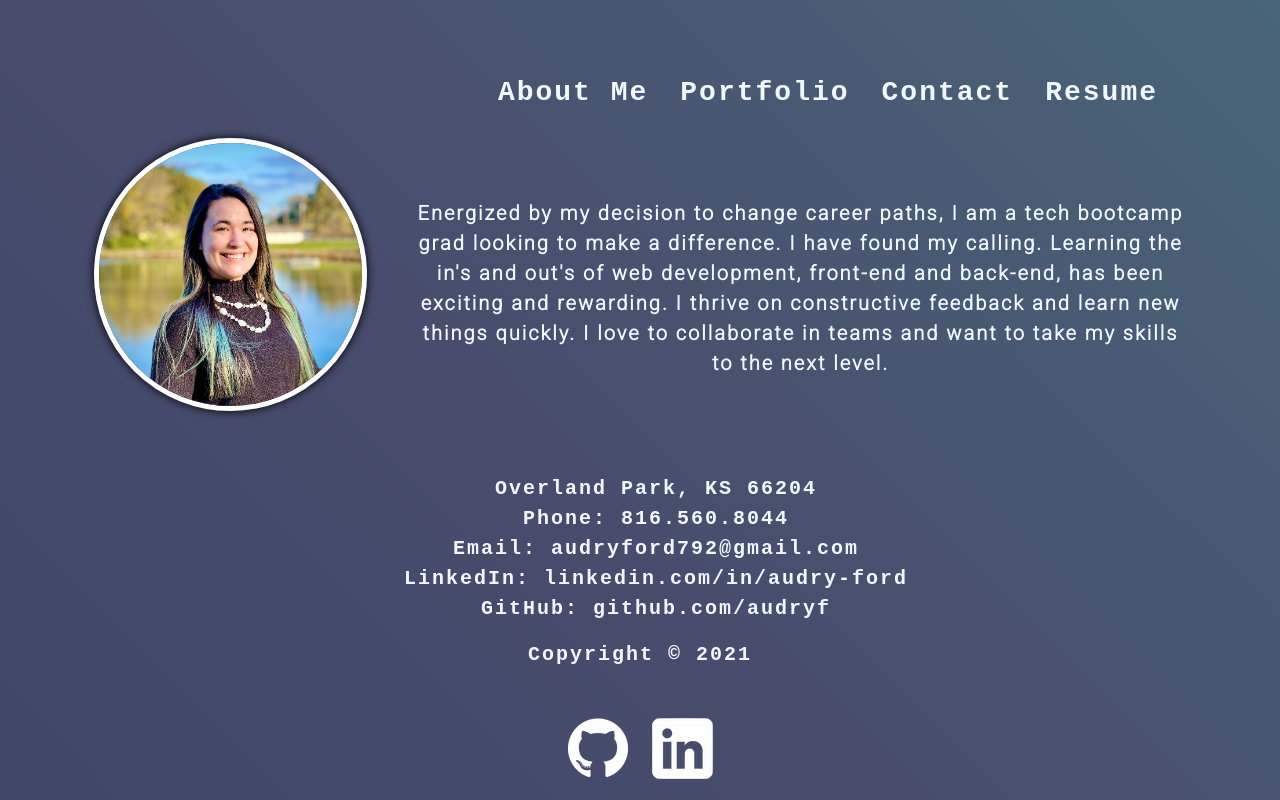
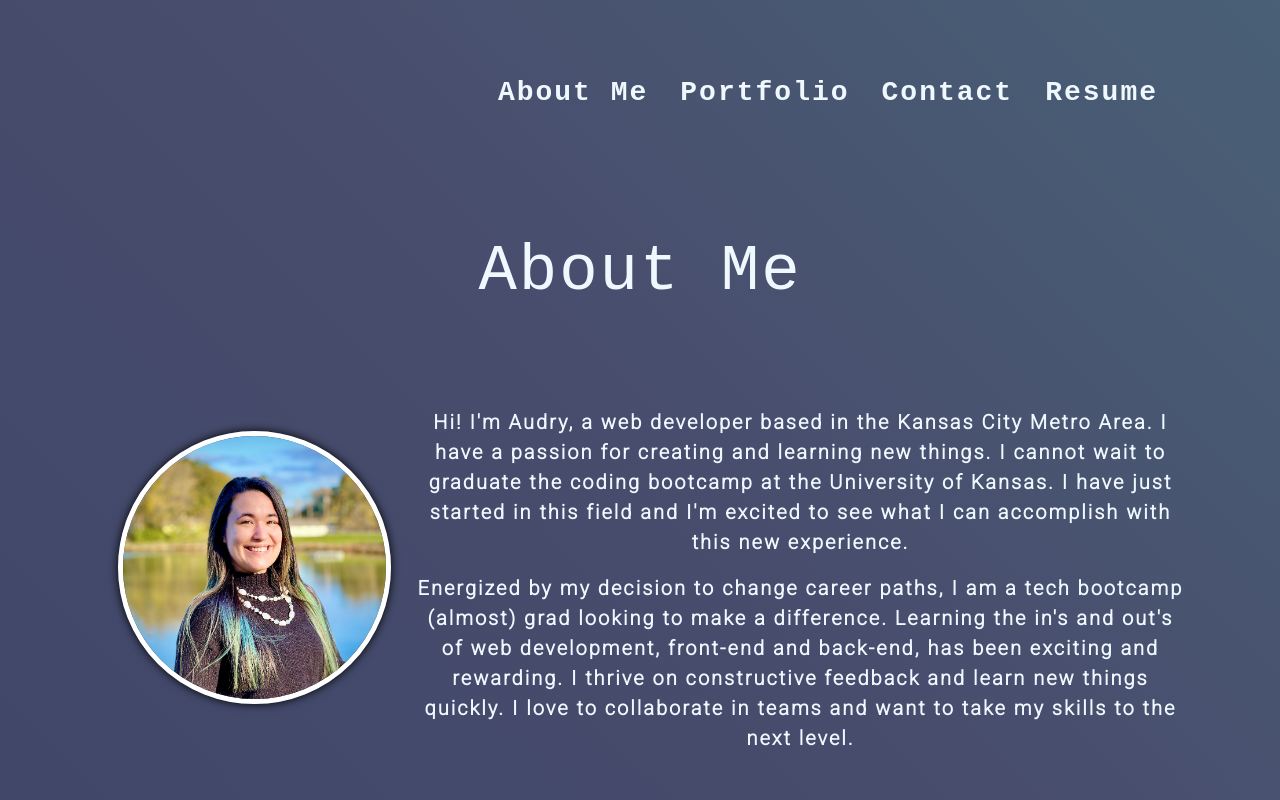
Before and after one commit to audryf/audrys-portfolio, a React (Create React App) app: page / in a window 1280 px wide. Shown: the part 240-1040 px from the top of the page. Built offline with nearby package versions, Linux system fonts and the light colour scheme.

Commit message:
update about me section

```diff
--- a/src/components/About/index.js
+++ b/src/components/About/index.js
@@ -6,9 +6,18 @@ function About() {
     return (
         <section className="container">
             <div>
-                <img id="headshot" className="me-5" src={headshot} alt="headshot of audry outside smiling wearing a black sweater and white beaded necklace" align="left"/>
+                <h1 className="row justify-content-center m-5 p-5 header-font display-3">About Me</h1>
+                <img id="headshot" className="m-4" src={headshot} alt="headshot of audry outside smiling wearing a black sweater and white beaded necklace" align="left" />
 
-                <p className="" align="center"><br/><br/>Energized by my decision to change career paths, I am a tech bootcamp grad looking to make a difference. I have found my calling. Learning the in's and out's of web development, front-end and back-end, has been exciting and rewarding. I thrive on constructive feedback and learn new things quickly. I love to collaborate in teams and want to take my skills to the next level.</p>
+                <div align="center">
+                    <p>
+                        Hi! I'm Audry, a web developer based in the Kansas City Metro Area. I have a passion for creating and learning new things. I cannot wait to graduate the coding bootcamp at the University of Kansas. I have just started in this field and I'm excited to see what I can accomplish with this new experience.
+                    </p>
+                    <p>
+                        Energized by my decision to change career paths, I am a tech bootcamp (almost) grad looking to make a difference. Learning the in's and out's of web development, front-end and back-end, has been exciting and rewarding. I thrive on constructive feedback and learn new things quickly. I love to collaborate in teams and want to take my skills to the next level.
+
+                    </p>
+                </div>
             </div>
         </section>
 
--- a/src/components/Footer/index.js
+++ b/src/components/Footer/index.js
@@ -9,7 +9,7 @@ function Footer() {
 
             <div className="container">
             <div>
-                <ul className="list-bullets">
+                <ul className="no-bullets text-center">
                     <li>
                         Overland Park, KS 66204
                     </li>
--- a/src/components/Project/index.js
+++ b/src/components/Project/index.js
@@ -19,10 +19,10 @@ export default function Project(props) {
                 </div>
                 <div className="col-md-8">
                     <div className="card-body row">
-                        <h5 className="card-title header-font fw-bold pb-4 col-md-6">
+                        <h5 className="card-title header-font header-font-lg fw-bold pb-4 col-md-6">
                             {props.title}
                         </h5>
-                        <div className="fst-italic header-font col-md-6">
+                        <div className="fst-italic header-font-lg header-font col-md-6 text-end">
                             {props.role}
                         </div>
 
--- a/src/components/ProjectList/index.js
+++ b/src/components/ProjectList/index.js
@@ -6,6 +6,7 @@ function ProjectList() {
 
     return (
         <div>
+            <h1 className="row justify-content-center m-5 p-5 header-font display-3">Portfolio</h1>
             {
                 projects.map((project) => (
                     <Project
--- a/src/components/Resume/index.js
+++ b/src/components/Resume/index.js
@@ -4,7 +4,7 @@ function Resume() {
 
     return (
         <div className="container">
-            <h1 className="row justify-content-center m-5 p-5">
+            <h1 className="row justify-content-center m-5 p-5 header-font">
                 Resume and Technical Skills
             </h1>
             <br />
--- a/src/index.css
+++ b/src/index.css
@@ -28,11 +28,15 @@ header, footer {
 
 .header-font {
   font-family: 'Inconsolata', monospace;
-  font-size: 1.5em;
+
+}
+
+.header-font-lg {
+  font-family: 'Inconsolata', monospace;
+  font-size: 1.5rem;
   font-weight: 600;
   letter-spacing: 0.1em;
 }
-
 @keyframes move {
   0% {
     background-position: 0% 50%;
@@ -101,7 +105,6 @@ code {
   border-radius: 20%;
 }
 
-.list-bullets {
+.no-bullets {
   list-style: none;
-  text-align: center;
 }
```
